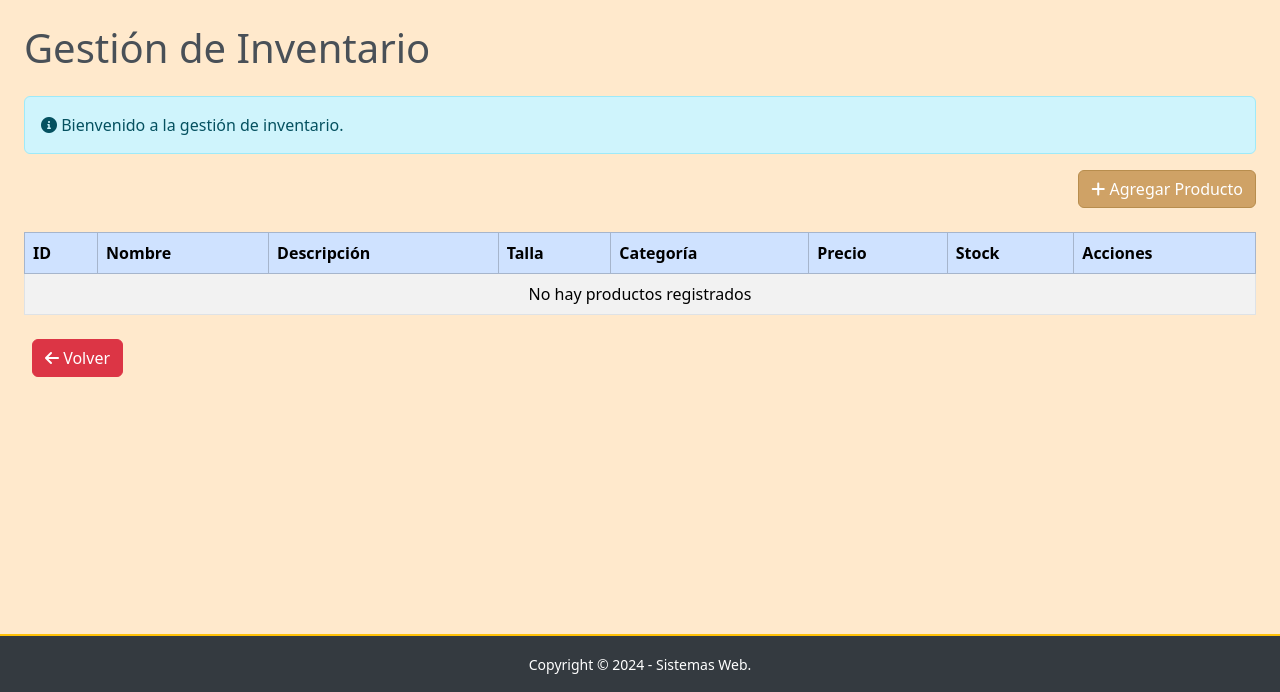
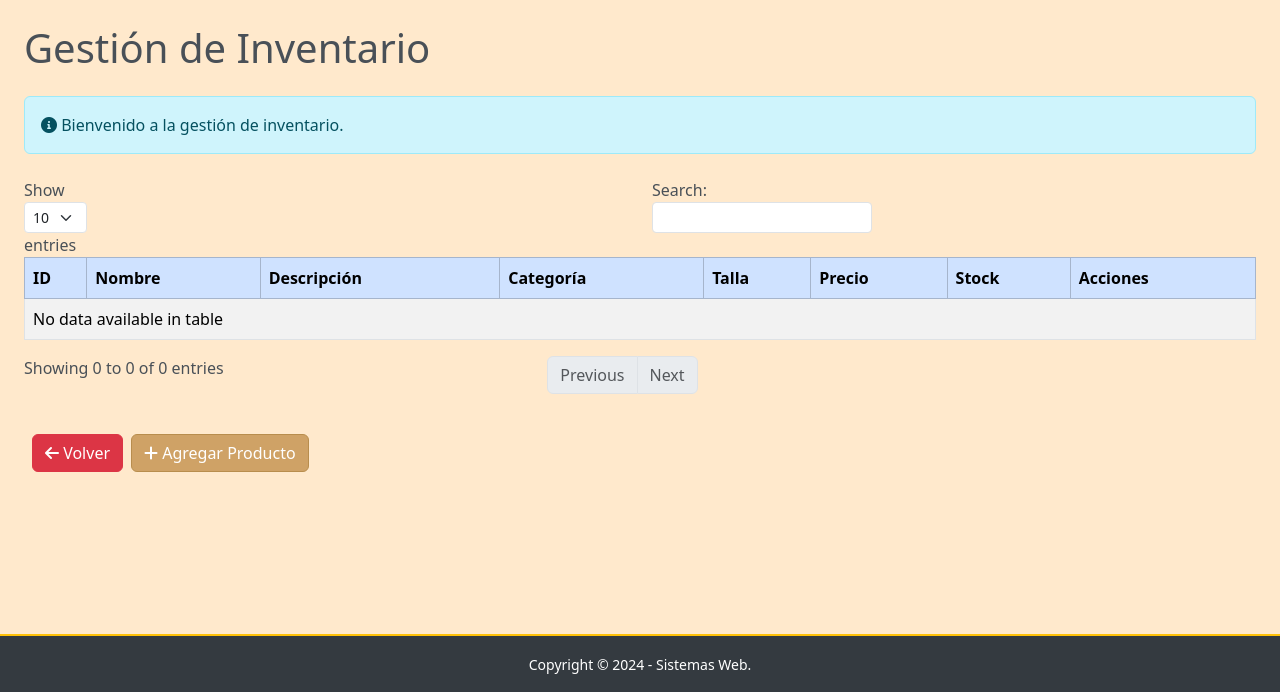
Before and after one commit to AlexanderGarrido/RapifreshApp, a Django app: page /inventario/ in a window 1280 px wide. Shown: the part 108-800 px from the top of the page. Run offline with Django 5.2, Linux system fonts and the light colour scheme; data that the repository does not hold is empty; some libraries are stand-ins or nearby versions.

Commit message:
arreglo de datetable

```diff
--- a/inventarioApp/forms.py
+++ b/inventarioApp/forms.py
@@ -42,8 +42,8 @@ class LoginForm(forms.Form):
 class productosForm(forms.Form):
     nombre = forms.CharField(max_length=100)
     descripcion = forms.CharField(max_length=200)
+    categoria = forms.ChoiceField(choices=categoria_choices)
     talla = forms.ChoiceField(choices=talla_choices)
-    categoria = forms.ChoiceField(choices=categoria_choices)
     precio = forms.IntegerField()
     stock = forms.IntegerField()
 
--- a/inventarioApp/views.py
+++ b/inventarioApp/views.py
@@ -80,8 +80,9 @@ def inventario(request):
         # Registrar el movimiento
         Movimiento.objects.create(
             nombre=producto.nombre,
+            descripcion=producto.descripcion,
+            categoria=producto.categoria,
             talla=producto.talla,
-            categoria=producto.categoria,
             precio=producto.precio,
             stock=nuevo_stock,
             accion="Ajuste de Stock"
@@ -107,7 +108,7 @@ def inventarioEmp(request):
     productos = []
     if categoria_seleccionada == 'Pantalones':
         productos = Productos.objects.all()
-    elif categoria_seleccionada == 'Camisetas':
+    elif categoria_seleccionada == 'Poleras':
         productos = Productos.objects.all()
     elif categoria_seleccionada == 'Zapatos':
         productos = Productos.objects.all()
@@ -128,8 +129,9 @@ def inventarioEmp(request):
         # Registrar el movimiento de "actualización de stock" en la tabla Movimiento
         Movimiento.objects.create(
             nombre=producto.nombre,
+            descripcion=producto.descripcion,
+            categoria=producto.categoria,
             talla=producto.talla,
-            categoria=producto.categoria,
             precio=producto.precio,
             stock=nuevo_stock,
             accion="Ajuste Stock"  # Tipo de acción
@@ -171,8 +173,8 @@ def agregarProducto(request):
             # Registrar el movimiento de "agregar" en la tabla Movimiento
             Movimiento.objects.create(
                 nombre=nuevo_producto.nombre,
+                categoria=nuevo_producto.categoria,
                 talla=nuevo_producto.talla,
-                categoria=nuevo_producto.categoria,
                 precio=nuevo_producto.precio,
                 stock=nuevo_producto.stock,
                 accion="Agregar"  # Tipo de acción
--- a/templates/inventarioApp/inventario.html
+++ b/templates/inventarioApp/inventario.html
@@ -8,6 +8,7 @@
   <title>Inventario</title>
   <link href="https://cdn.jsdelivr.net/npm/bootstrap@5.3.3/dist/css/bootstrap.min.css" rel="stylesheet">
   <link rel="stylesheet" href="https://cdnjs.cloudflare.com/ajax/libs/font-awesome/6.0.0-beta3/css/all.min.css" />
+
   <style>
     html,
     body {
@@ -102,36 +103,29 @@
       <i class="fa-solid fa-info-circle"></i> Bienvenido a la gestión de inventario.
     </div>
 
-    <div style="text-align: end">
-      <a href="{% url 'agregarProducto' %}" class="btn btn-primary">
-        <i class="fa-solid fa-plus"></i>
-        Agregar Producto
-      </a>
-    </div>
 
     <div class="table-responsive mt-4">
-      <table id="example" class="table table-striped table-bordered" style="width: 100%">
+      <table id="tableApp" class="table table-striped table-bordered" style="width: 100%">
         <thead>
           <tr class="table-primary">
             <th>ID</th>
             <th>Nombre</th>
             <th>Descripción</th>
+            <th>Categoría</th>
             <th>Talla</th>
-            <th>Categoría</th>
             <th>Precio</th>
             <th>Stock</th>
             <th>Acciones</th>
           </tr>
         </thead>
         <tbody>
-          {% if productos %}
           {% for producto in productos %}
           <tr>
             <td>{{ producto.id }}</td>
             <td>{{ producto.nombre }}</td>
             <td>{{ producto.descripcion }}</td>
+            <td>{{ producto.categoria }}</td>
             <td>{{ producto.talla }}</td>
-            <td>{{ producto.categoria }}</td>
             <td>${{ producto.precio }}</td>
             <td>{{ producto.stock }}</td>
             <td style="text-align: center">
@@ -163,15 +157,11 @@
             </div>
           </tr>
           {% endfor %}
-          {% else %}
-          <tr>
-            <td colspan="8" class="text-center">No hay productos registrados</td>
-          </tr>
-          {% endif %}
         </tbody>
       </table>
       <div class="d-flex justify-content-initial mb-2 mt-4 ms-2">
         <a href="{% url 'inicio' %}" class="btn btn-danger"><i class="fa-solid fa-arrow-left"></i> Volver</a>
+        <a href="{% url 'agregarProducto' %}" class="btn btn-primary ms-2"><i class="fa-solid fa-plus"></i> Agregar Producto</a>
       </div>
     </div>
   </div>
@@ -291,7 +281,7 @@
   <script src="https://cdn.datatables.net/2.1.8/js/dataTables.bootstrap5.js"></script>
   <script>
     $(document).ready(function () {
-      $("#example").DataTable({
+      $("#tableApp").DataTable({
         language: {
           url: "https://cdn.datatables.net/plug-ins/1.10.20/i18n/Spanish.json",
         },
@@ -317,9 +307,8 @@
         // Obtener los datos del producto (asegurándote de obtener el texto correctamente)
         const productName = row.find("td:nth-child(2)").text(); // Nombre
         const productDescripcion = row.find("td:nth-child(3)").text(); // Descripción
-        const productColor = row.find("td:nth-child(4)").text(); // Color
+        const productCategory = row.find("td:nth-child(6)").text(); // Categoría
         const productSize = row.find("td:nth-child(5)").text(); // Talla
-        const productCategory = row.find("td:nth-child(6)").text(); // Categoría
         const productPrice = row.find("td:nth-child(7)").text(); // Precio
         const productStock = row.find("td:nth-child(8)").text(); // Stock actual
 
@@ -327,9 +316,8 @@
         $("#productId").val(productId);
         $("#productName").val(productName);
         $("#productDescripcion").val(productDescripcion);
-        $("#productColor").val(productColor);
+        $("#productCategory").val(productCategory);
         $("#productSize").val(productSize);
-        $("#productCategory").val(productCategory);
         $("#productPrice").val(productPrice);
         $("#productStock").val(productStock);
         $("#productModificar").val(""); // Reiniciar el campo de nuevo stock
@@ -340,9 +328,8 @@
         const productId = $("#productId").val();
         const productName = $("#productName").val();
         const productDescripcion = $("#productDescripcion").val();
-        const productColor = $("#productColor").val();
+        const productCategory = $("#productCategory").val();
         const productSize = $("#productSize").val();
-        const productCategory = $("#productCategory").val();
         const productPrice = $("#productPrice").val();
         const productStock = $("#productStock").val();
         const productModificar = $("#productModificar").val();
@@ -354,9 +341,8 @@
           data: {
             nombre: productName,
             descripcion: productDescripcion,
-            color: productColor,
+            categoria: productCategory,
             talla: productSize,
-            categoria: productCategory,
             precio: productPrice,
             stock: productStock,
             nuevo_stock: productModificar,
```
